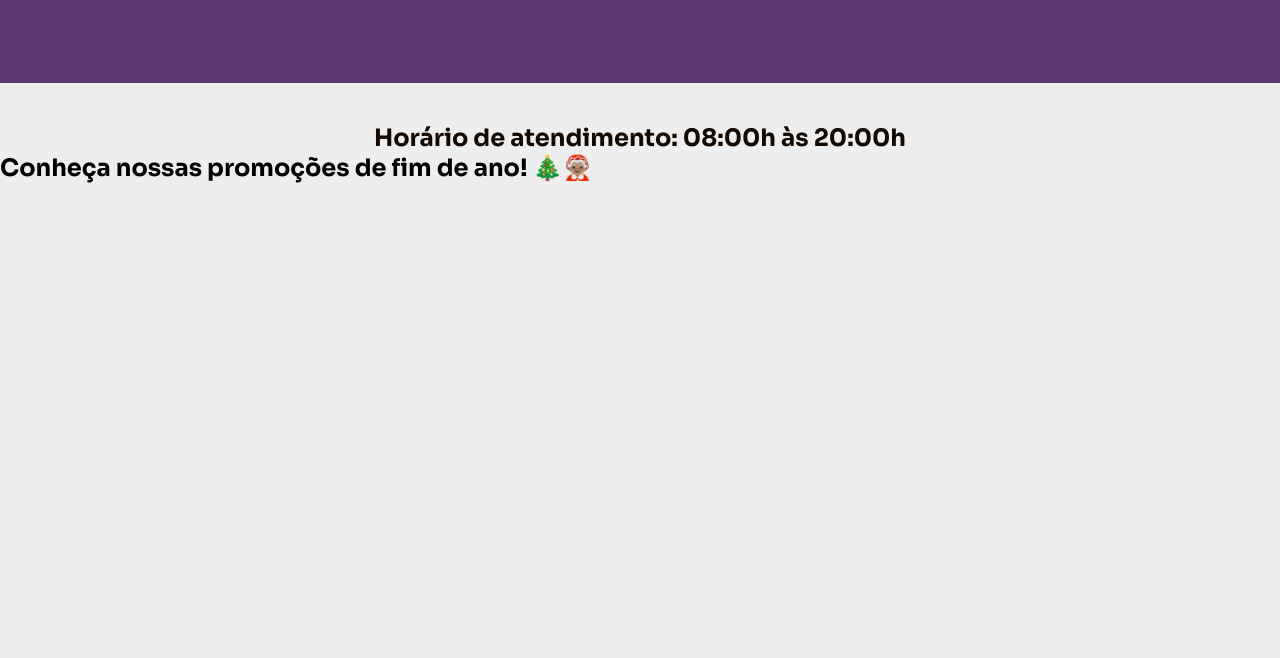
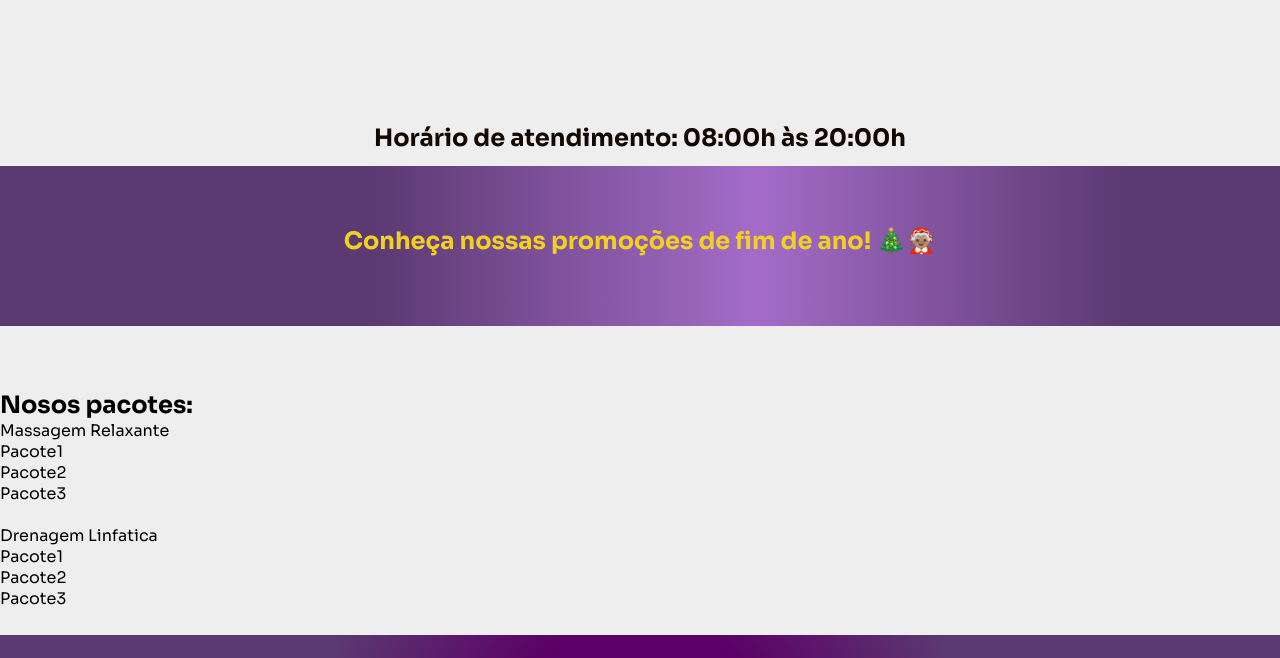
Before and after one commit to QGCorps/projetoClinicaEstetica, a website: page frontend/index.html in a window 1280 px wide. Shown: the part 717-1375 px from the top of the page. Before the commit the page ends 900 px from the top, so only its background shows below. Drawn offline with nearby package versions, Linux system fonts and the light colour scheme.

Commit message:
promocao no html

```diff
--- a/frontend/css/style.css
+++ b/frontend/css/style.css
@@ -16,11 +16,27 @@ body{
   background-color: #EEE;
 }
 
+#wrapper{
+  min-height: 100%;
+  max-width: 100vw;
+  position: relative;
+}
+
+.container{
+  min-height: 100%;
+  position: relative;
+  margin-left: auto;
+  margin-right: auto;
+}
+
+.body-content{
+  padding-bottom: 4.375em;
+}
+
 header{
   height: 180px;
   display: flex;
   background-color: #5b3971;
-
 }
 
 .topo{
@@ -135,10 +151,32 @@ header{
   font-size: 20px;
 }
 
+.promocao{
+  background: rgb(91,57,113);
+  background: linear-gradient(90deg, rgba(91,57,113,1) 29%, rgba(164,108,200,1) 59%, rgba(91,57,113,1) 88%);
+  width: 100%;
+  height: 10em;
+  margin: 1% auto 5% auto;
+}
+.promocao h2{
+  text-align: center;
+  font-size: 24px;
+  font-weight: bold;
+  color: #f2d022;
+  padding-top: 2.5em;
+}
+
+.pacotes{
+  width: 100%;
+  height: 20em;
+  margin: 1% auto 5% auto;
+}
+
 footer{
   width: 100%;
   line-height: 2.125em;
-  background-color: #5b3971;
+  background: rgb(92,0,103);
+background: radial-gradient(circle, rgba(92,0,103,1) 19%, rgba(91,57,113,1) 49%);
   color:#f2d022;
   font-size: 1em;
   font-weight: bold;
--- a/frontend/index.html
+++ b/frontend/index.html
@@ -3,7 +3,7 @@
   <head>
     <meta charset="UTF-8" />
     <meta name="viewport" content="width=device-width, initial-scale=1.0" />
-    <link rel="shortcut icon" href="./src/faviconMJ.ico" type="image/x-icon" />
+    <link rel="shortcut icon" href="./src/atelieMajuGaleLogo.png" type="image/x-icon" />
     <link rel="stylesheet" href="./css/style.css" />
     <title>Ateliê - Maju Galé</title>
     <link rel="stylesheet" type="text/css" href="./js/slick-1.8.1/slick/slick.css" />
@@ -81,6 +81,27 @@
         <div class="promocao">
           <h2>Conheça nossas promoções de fim de ano! 🎄🤶🏽</h2>
         </div>
+
+        <div class="pacotes">
+          <h2>Nosos pacotes:</h2>
+          <div class="linha">
+            <p>Massagem Relaxante</p>
+            <ul>
+              <li>Pacote1</li>
+              <li>Pacote2</li>
+              <li>Pacote3</li>
+            </ul>
+          </div>
+            <br>
+            <div class="linha">
+              <p>Drenagem Linfatica</p>
+              <ul>
+                <li>Pacote1</li>
+                <li>Pacote2</li>
+                <li>Pacote3</li>
+              </ul>
+            </div>
+        </div>
     </div>
 
       <footer>
```
Also changed, not shown: 1 other file.
